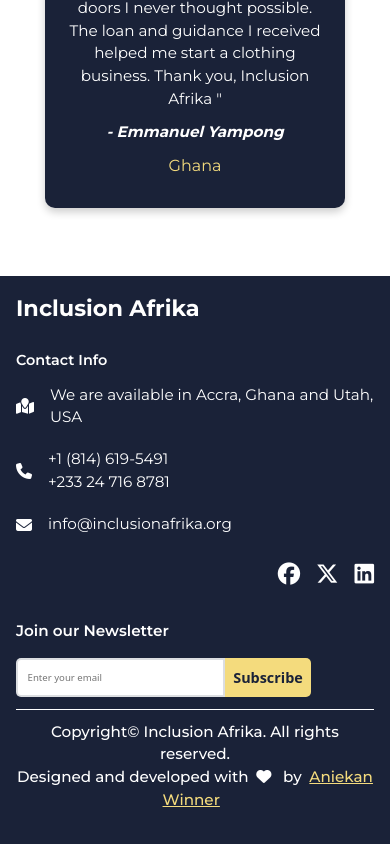
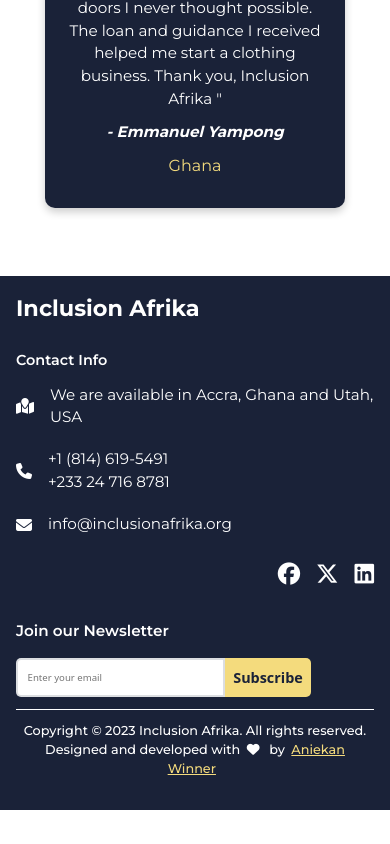
Before and after one commit to DevaWinner/afrika, a React (Vite) app: page /getinvolved in a window 390 px wide. Shown: the part 4801-5645 px from the top of the page. After the commit the page ends 5611 px from the top, so only its background shows below. Built offline with nearby package versions, Linux system fonts and the light colour scheme.

Commit message:
Update copyright notice and font size in Footer component

```diff
--- a/src/components/Footer.jsx
+++ b/src/components/Footer.jsx
@@ -57,11 +57,9 @@ const Footer = () => {
 				</div>
 			</div>
 			<div className="developer">
-				<p>
-					Copyright
-					<script>document.write(new Date().getFullYear());</script>© Inclusion
-					Afrika. All rights reserved. <br className="developer-br" /> Designed
-					and developed with
+				<p className="copyright">
+					Copyright © {new Date().getFullYear()} Inclusion Afrika. All rights
+					reserved. <br className="developer-br" /> Designed and developed with
 					<i className="fa fa-heart developer-heart"></i> by
 					<a
 						href="https://www.linkedin.com/in/winnera/"
--- a/src/styles/Footer.css
+++ b/src/styles/Footer.css
@@ -168,6 +168,10 @@
 		font-size: 0.9rem;
 	}
 
+  p.copyright {
+    font-size: 0.8rem !important;
+  }
+
 	.developer {
 		font-size: 0.7rem;
 		text-align: center;
```
